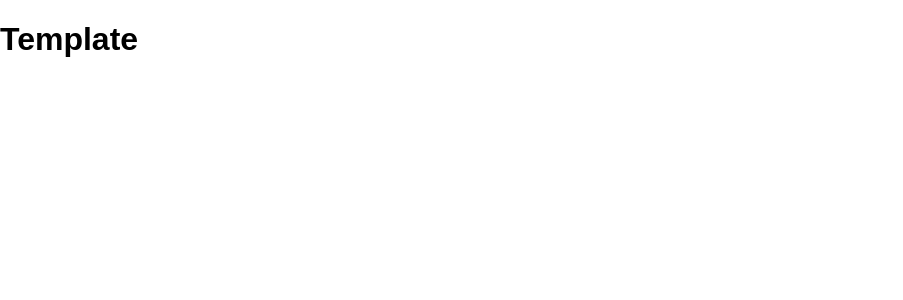
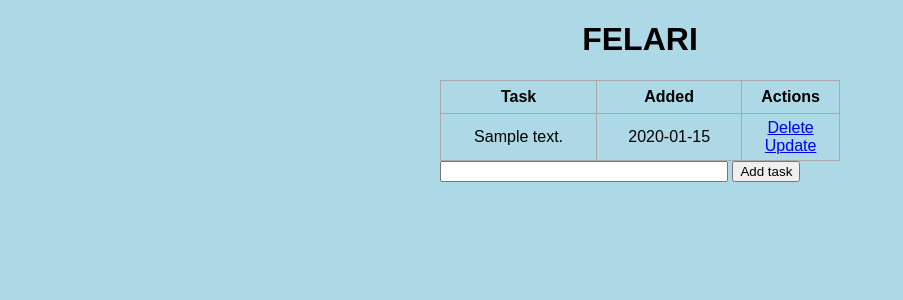
Before and after one commit to Felipensct/Felari, a Flask app: page / in a window 1280 px wide. Shown: the top 300 px of the page, without its empty margins (0-903 px from the left). Run offline with Flask 3, Linux system fonts and the light colour scheme; tables that the repository leaves empty hold one stand-in row (values such as "Sample post").

Commit message:
atualizações 1.0

```diff
--- a/app.py
+++ b/app.py
@@ -1,4 +1,4 @@
-from flask import Flask,render_template,url_for
+from flask import Flask,render_template,url_for,request, redirect
 from flask_sqlalchemy import SQLAlchemy
 from datetime import datetime
 
@@ -14,8 +14,51 @@ class aFazer(db.Model):
     def __repr__(self):
         return '<Task %r>' % self.id
 
-@app.route('/')
+@app.route('/', methods=['POST','GET'])
 def index():
-    return render_template('index.html')
+    if request.method=='POST':
+        task_content = request.form['content']
+        new_task = aFazer(content = task_content)
+
+        try:
+            db.session.add(new_task)
+            db.session.commit()
+            return redirect('/')
+        except:
+            return 'Houve um erro'
+    else:
+        tasks = aFazer.query.order_by(aFazer.date_created).all()
+        return render_template('index.html', tasks = tasks)
+
+
+@app.route('/delete/<int:id>')
+def delete(id):
+    task_to_delete = aFazer.query.get_or_404(id)
+
+    try:
+        db.session.delete(task_to_delete)
+        db.session.commit()
+        return redirect('/')
+    except:
+        return 'Houve um erro'
+
+
+@app.route('/update/<int:id>', methods=['GET', 'POST'])
+def update(id):
+    task = aFazer.query.get_or_404(id)
+
+    if request.method == 'POST':
+        task.content = request.form['content']
+
+        try:
+            db.session.commit()
+            return redirect('/')
+        except:
+            return 'Houve um erro ao atualizar a tarefa'
+
+    else:
+        return render_template('update.html', task=task)
+
+
 if __name__ == '__main__':
     app.run(debug=True)
--- a/static/css/main.css
+++ b/static/css/main.css
@@ -1,5 +1,36 @@
-body{
+body, html {
     margin: 0;
     font-family: sans-serif;
+    background-color: lightblue;
+}
 
+.content {
+    margin: 0 auto;
+    width: 400px;
 }
+
+table, td, th {
+    border: 1px solid #aaa;
+}
+
+table {
+    border-collapse: collapse;
+    width: 100%;
+}
+
+th {
+    height: 30px;
+}
+
+td {
+    text-align: center;
+    padding: 5px;
+}
+
+.form {
+    margin-top: 20px;
+}
+
+#content {
+    width: 70%;
+}
--- a/templates/index.html
+++ b/templates/index.html
@@ -1,9 +1,38 @@
 {% extends 'base.html' %}
 
 {% block head %}
-
+<title>FELARI</title>
 {% endblock %}
 
 {% block body %}
-<h1>Template</h1>
+<div class="content">
+    <h1 style="text-align: center;">FELARI</h1>
+    {% if tasks|length < 1 %}
+    <h4 style="text-align: center;"> Não há nenhum produto. Insira um! </h4>
+    {% else %}
+    <table>
+        <tr>
+            <th>Task</th>
+            <th>Added</th>
+            <th>Actions</th>
+        </tr>
+        {% for task in tasks %}
+        <tr>
+            <td>{{ task.content }}</td>
+            <td>{{ task.date_created.date() }}</td>
+            <td>
+                <a href="/delete/{{task.id}}">Delete</a>
+                <br>
+                <a href="/update/{{task.id}}">Update</a>
+            </td>
+        </tr>
+    {% endfor %}
+    </table>
+    {% endif %}
+
+    <form action="/" method="POST">
+        <input type="text" name="content" id="content">
+        <input type="submit" value="Add task">
+    </form>
+</div>
 {% endblock %}
```
Also changed, not shown: create_db.py (added, +7 -0 lines), templates/update.html (added, +18 -0 lines), instance/test.db.
